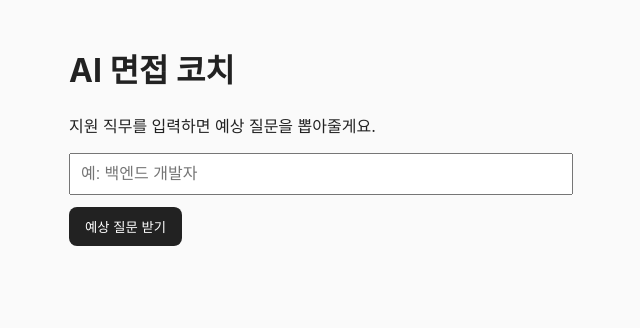
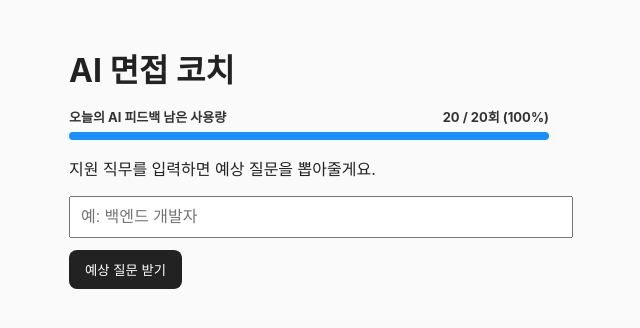
Before and after one commit to yang-dongmin/AI_Interview_Coach, a React (Vite) app: page / in a window 1280 px wide. Shown: the top 328 px of the page, without its empty margins (331-971 px from the left). Built offline with nearby package versions, Linux system fonts and the light colour scheme.

Commit message:
AI API KEY 잔여량 표시

```diff
--- a/src/App.jsx
+++ b/src/App.jsx
@@ -2,12 +2,18 @@ import { useState } from "react";
 import JobSelectPage from "./pages/JobSelectPage";
 import AnswerPage from "./pages/AnswerPage";
 import FeedbackPage from "./pages/FeedbackPage";
+import { UsageBar } from "./components/UsageBar";
 
-// step: "select" -> "answer" -> "feedback"
 export default function App() {
   const [step, setStep] = useState("select");
-  const [selected, setSelected] = useState(null); // { question, jobTitle }
-  const [result, setResult] = useState(null); // { question, answer, feedback }
+  const [selected, setSelected] = useState(null);
+  const [result, setResult] = useState(null);
+
+  const [remainingUsage, setRemainingUsage] = useState(20);
+
+  const handleUseQuota = () => {
+    setRemainingUsage((prev) => Math.max(0, prev - 1));
+  };
 
   function handleSelectQuestion(data) {
     setSelected(data);
@@ -25,20 +31,39 @@ export default function App() {
     setStep("select");
   }
 
-  if (step === "answer") {
   return (
+    <div style={{ maxWidth: 480, margin: "0 auto", padding: 24 }}>
+      {/* 💡 1. 제목 타이틀 복구 */}
+      <h1 style={{ marginBottom: 16 }}>AI 면접 코치</h1>
+
+      {/* 💡 2. UsageBar 배치 */}
+      <UsageBar remaining={remainingUsage} total={20} />
+
+      {step === "select" && (
+        <JobSelectPage
+          remainingUsage={remainingUsage}
+          onUseQuota={handleUseQuota}
+          onSelectQuestion={handleSelectQuestion}
+        />
+      )}
+
+      {step === "answer" && (
         <AnswerPage
           question={selected.question}
           jobTitle={selected.jobTitle}
+          remainingUsage={remainingUsage}
+          onUseQuota={handleUseQuota}
           onFeedback={handleFeedback}
           onBack={() => setStep("select")}
         />
+      )}
+
+      {step === "feedback" && (
+        <FeedbackPage
+          result={result}
+          onRestart={handleRestart}
+        />
+      )}
+    </div>
   );
 }
-
-  if (step === "feedback") {
-    return <FeedbackPage result={result} onRestart={handleRestart} />;
-  }
-
-  return <JobSelectPage onSelectQuestion={handleSelectQuestion} />;
-}
--- /dev/null
+++ b/src/components/UsageBar.jsx
@@ -0,0 +1,30 @@
+import React from 'react';
+
+// 기본 한도를 20회로 세팅하고 기본값(default value)을 적용합니다.
+export function UsageBar({ remaining = 20, total = 20 }) {
+  // remaining이 total보다 커지거나 0보다 작아지는 것을 방지 (0~100% 범위 고정)
+  const percentage = Math.max(0, Math.min(100, (remaining / total) * 100));
+
+  return (
+    <div style={{ width: '100%', marginBottom: '16px' }}>
+      <div style={{ display: 'flex', justifyContent: 'space-between', fontSize: '13px', fontWeight: 'bold', color: '#333' }}>
+        <span>오늘의 AI 피드백 남은 사용량</span>
+        <span>{remaining} / {total}회 ({percentage.toFixed(0)}%)</span>
+      </div>
+
+      <div style={{ width: '100%', height: '8px', backgroundColor: '#e0e0e0', borderRadius: '4px', overflow: 'hidden', marginTop: '6px' }}>
+        <div
+          style={{
+            width: `${percentage}%`,
+            height: '100%',
+            // 잔여량이 20% 이하로 남았을 때는 경고색(빨간색), 평소에는 파란색
+            backgroundColor: percentage <= 20 ? '#ff4d4f' : '#1890ff',
+            transition: 'width 0.3s ease-in-out'
+          }}
+        />
+      </div>
+    </div>
+  );
+}
+
+export default UsageBar;
--- a/src/pages/AnswerPage.jsx
+++ b/src/pages/AnswerPage.jsx
@@ -1,7 +1,14 @@
 import { useState } from "react";
 import { analyzeAnswer } from "../lib/api";
 
-export default function AnswerPage({ question, jobTitle, onFeedback, onBack }) {
+export default function AnswerPage({
+  question,
+  jobTitle,
+  remainingUsage,
+  onUseQuota,
+  onFeedback,
+  onBack
+}) {
   const [answer, setAnswer] = useState("");
   const [loading, setLoading] = useState(false);
   const [error, setError] = useState("");
@@ -11,10 +18,21 @@ export default function AnswerPage({ question, jobTitle, onFeedback, onBack }) {
       setError("답변을 입력해주세요");
       return;
     }
+
+    // 1. 남은 사용량 체크 (0회 이하 차단)
+    if (remainingUsage <= 0) {
+      setError("오늘의 AI 일일 사용량을 모두 소진했습니다.");
+      return;
+    }
+
     setError("");
     setLoading(true);
     try {
       const feedback = await analyzeAnswer({ question, answer, jobTitle });
+
+      // 2. 피드백 받기 성공 시 1회 차감!
+      if (onUseQuota) onUseQuota();
+
       onFeedback({ question, answer, feedback });
     } catch (err) {
       setError("피드백 생성에 실패했습니다. 다시 시도해주세요.");
@@ -24,7 +42,7 @@ export default function AnswerPage({ question, jobTitle, onFeedback, onBack }) {
   }
 
   return (
-    <div style={{ maxWidth: 480, margin: "0 auto", padding: 24 }}>
+    <div>
       <button onClick={onBack} style={{ marginBottom: 16 }}>
         ← 뒤로
       </button>
@@ -42,7 +60,7 @@ export default function AnswerPage({ question, jobTitle, onFeedback, onBack }) {
         {loading ? "분석 중..." : "피드백 받기"}
       </button>
 
-      {error && <p style={{ color: "red" }}>{error}</p>}
+      {error && <p style={{ color: "red", marginTop: 8 }}>{error}</p>}
     </div>
   );
 }
--- a/src/pages/JobSelectPage.jsx
+++ b/src/pages/JobSelectPage.jsx
@@ -1,7 +1,7 @@
 import { useState } from "react";
 import { generateQuestions } from "../lib/api";
 
-export default function JobSelectPage({ onSelectQuestion }) {
+export default function JobSelectPage({ remainingUsage, onUseQuota, onSelectQuestion }) {
   const [jobTitle, setJobTitle] = useState("");
   const [questions, setQuestions] = useState([]);
   const [loading, setLoading] = useState(false);
@@ -12,11 +12,21 @@ export default function JobSelectPage({ onSelectQuestion }) {
       setError("직무를 입력해주세요");
       return;
     }
+
+    // 부모에게 전달받은 remainingUsage 체크
+    if (remainingUsage <= 0) {
+      setError("오늘의 AI 일일 사용량을 모두 소진했습니다.");
+      return;
+    }
+
     setError("");
     setLoading(true);
     try {
       const data = await generateQuestions(jobTitle);
       setQuestions(data.questions || []);
+
+      // 질문 생성 성공 시 부모의 차감 함수 호출!
+      onUseQuota();
     } catch (err) {
       setError("질문을 불러오지 못했습니다. 다시 시도해주세요.");
     } finally {
@@ -25,8 +35,7 @@ export default function JobSelectPage({ onSelectQuestion }) {
   }
 
   return (
-    <div style={{ maxWidth: 480, margin: "0 auto", padding: 24 }}>
-      <h1>AI 면접 코치</h1>
+    <div>
       <p>지원 직무를 입력하면 예상 질문을 뽑아줄게요.</p>
 
       <input
@@ -36,11 +45,15 @@ export default function JobSelectPage({ onSelectQuestion }) {
         placeholder="예: 백엔드 개발자"
         style={{ width: "100%", padding: 10, fontSize: 16 }}
       />
-      <button onClick={handleGenerate} disabled={loading} style={{ marginTop: 12, padding: "10px 16px" }}>
+      <button
+        onClick={handleGenerate}
+        disabled={loading}
+        style={{ marginTop: 12, padding: "10px 16px" }}
+      >
         {loading ? "질문 만드는 중..." : "예상 질문 받기"}
       </button>
 
-      {error && <p style={{ color: "red" }}>{error}</p>}
+      {error && <p style={{ color: "red", marginTop: 8 }}>{error}</p>}
 
       {questions.length > 0 && (
         <div style={{ marginTop: 24 }}>
```
Also changed, not shown: api/analyze-answer.js (+17 -0 lines). Lines whose indentation alone changed are shown as unchanged.
